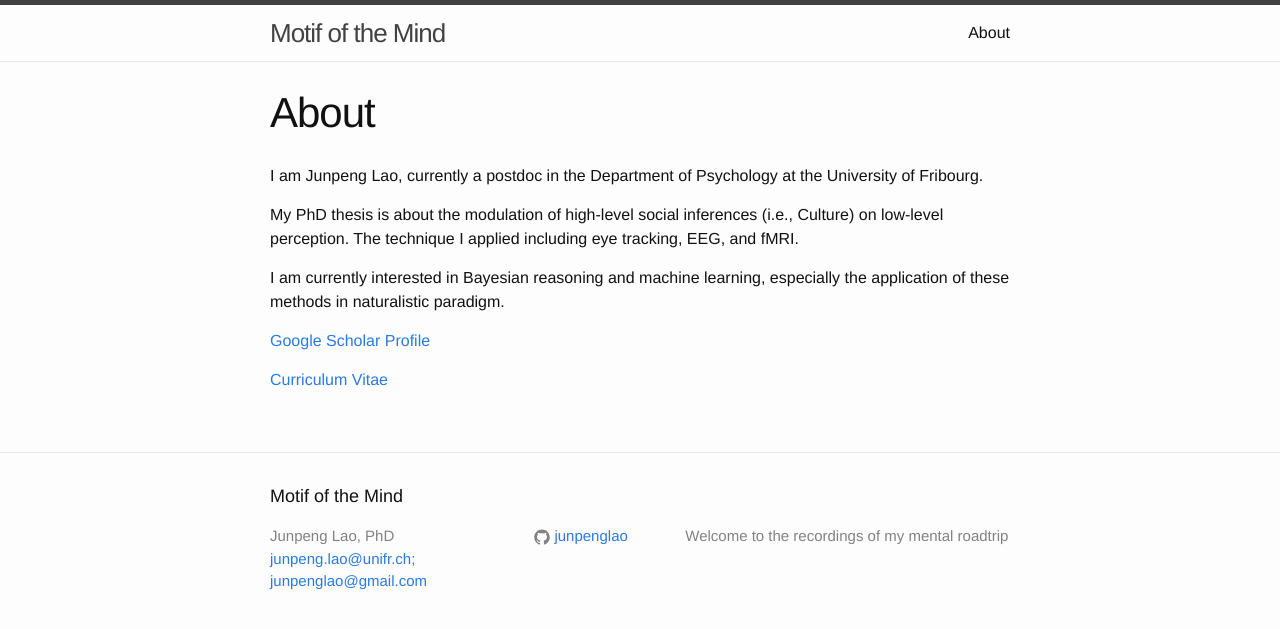
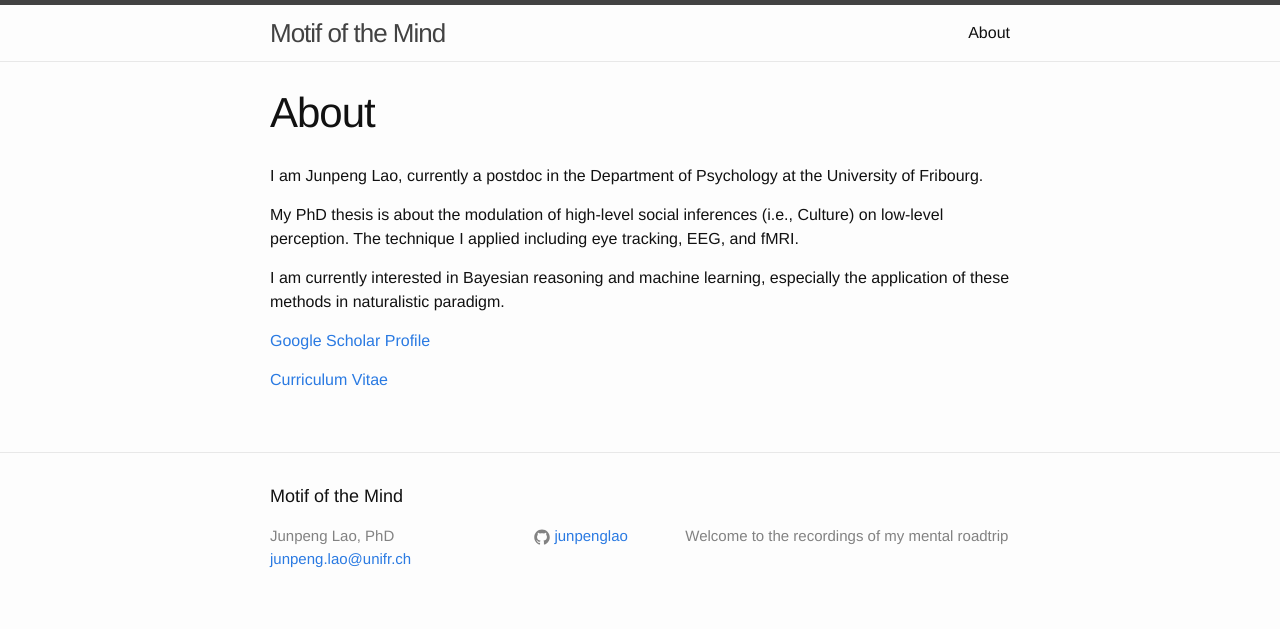
Before and after one commit to junpenglao/junpenglao.github.io, a Jekyll site: the page built from about.md, in a window 1280 px wide. Shown: the top 629 px of the page. Built offline with Jekyll 4.4.1, drawn with Linux system fonts in a browser that asks for light colours.

Commit message:
Update _config.yml

```diff
--- a/_config.yml
+++ b/_config.yml
@@ -1,6 +1,6 @@
 # Site settings
 title: Motif of the Mind
-email: junpeng.lao@unifr.ch; junpenglao@gmail.com
+email: junpeng.lao@unifr.ch
 description: > # this means to ignore newlines until "baseurl:"
   Welcome to the recordings of my mental roadtrip
 baseurl: "" # the subpath of your site, e.g. /blog/
```
